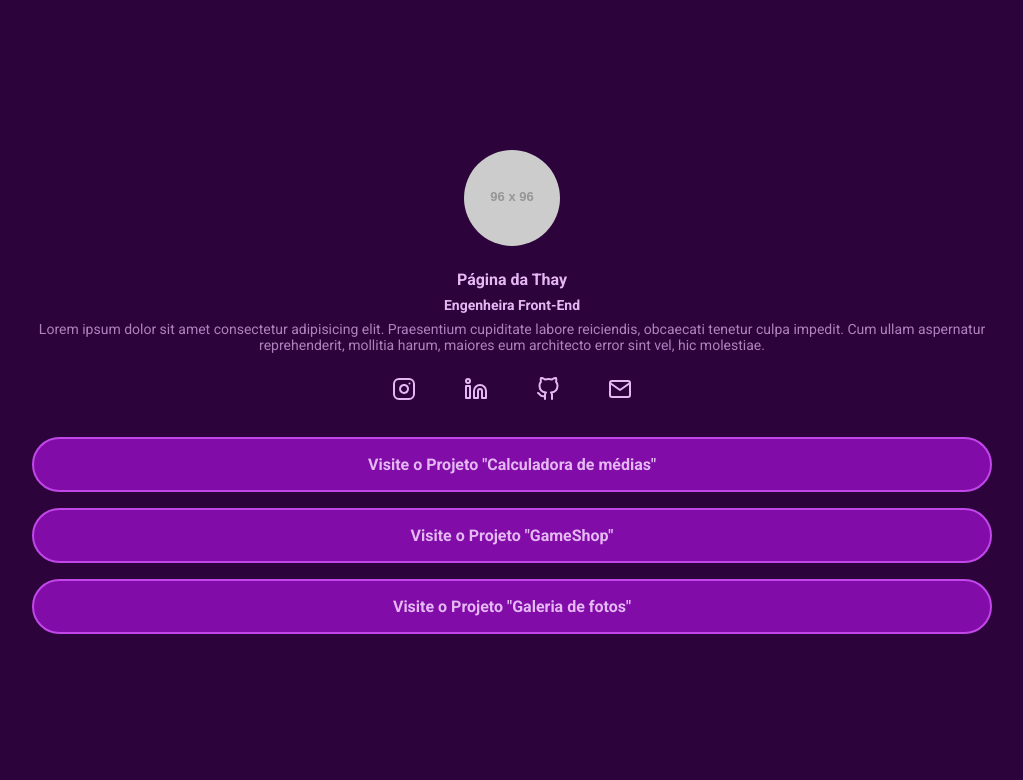
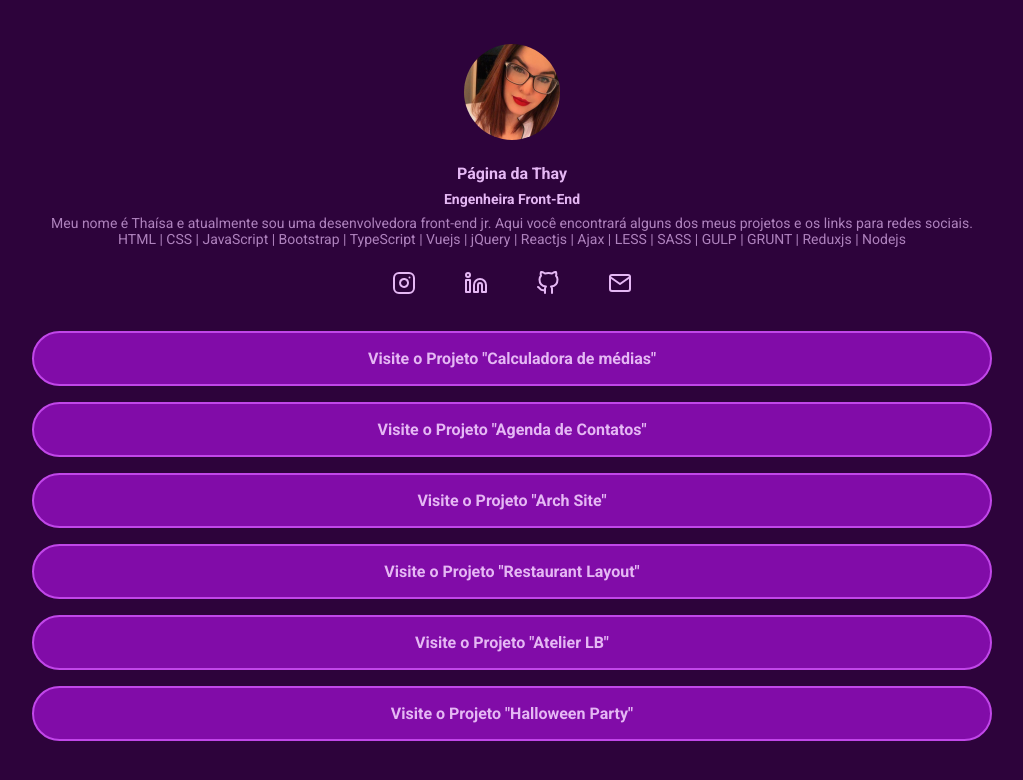
Before and after one commit to Thaygm/Profile, a website: page index.html in a window 1280 px wide. Shown: the whole page, without its empty margins (128-1151 px from the left). Drawn offline with Linux system fonts and the light colour scheme; placeholder pictures from the web are drawn by us.

Commit message:
portifolio

```diff
--- a/index.html
+++ b/index.html
@@ -15,29 +15,28 @@
 <body>
     <div class="container">
         <header>
-            <img class="profile-avatar" src="https://via.placeholder.com/96x96" />
+            <img class="profile-avatar" src="./src/images/Thay.png" />
             <div class="profile-bio">
                 <h1 class="profile-bio-name">Página da Thay</h1>
                 <h2 class="profile-bio-subtitle">Engenheira Front-End</h2>
                 <p class="profile-bio-description">
-                    Lorem ipsum dolor sit amet consectetur adipisicing elit. Praesentium cupiditate labore reiciendis,
-                    obcaecati tenetur culpa impedit. Cum ullam aspernatur reprehenderit, mollitia harum, maiores eum
-                    architecto error sint vel, hic molestiae.
+                    Meu nome é Thaísa e atualmente sou uma desenvolvedora front-end jr. Aqui você encontrará alguns dos meus projetos e os links para redes sociais. <br>
+                    HTML | CSS | JavaScript | Bootstrap | TypeScript | Vuejs | jQuery | Reactjs | Ajax | LESS | SASS | GULP | GRUNT | Reduxjs | Nodejs
                 </p>
             </div>
         </header>
         <nav>
             <ul  class="social-links">
-                <li><a href="">
+                <li><a href="https://www.instagram.com/thaisa.gm/">
                     <img src="./src/images/instagram.svg" alt="Logo do Instagram" />
                 </a></li>
-                <li><a href="">
+                <li><a href="https://www.linkedin.com/in/thaisagmendes/">
                     <img src="./src/images/linkedin.svg" alt="Logo do LinkedIn" />
                 </a></li>
-                <li><a href="">
+                <li><a href="https://github.com/Thaygm?tab=repositories">
                     <img src="./src/images/github.svg" alt="Logo do GitHub" />
                 </a></li>
-                <li><a href="">
+                <li><a href="mailto:thay.gm@live.com">
                     <img src="./src/images/mail.svg" alt="Logo do Email" />
                 </a></li>
             </ul>
@@ -45,20 +44,36 @@
         <nav>
             <ul class="projects-list">
                 <li class="projects-list-item">
-                    <a href="">
+                    <a href="https://github.com/Thaygm/Calculadora_Medias.proj">
                         Visite o Projeto "Calculadora de médias"
                     </a>
                 </li>
                 <li class="projects-list-item">
-                    <a href="">
-                        Visite o Projeto "GameShop"
+                    <a href="https://github.com/Thaygm/Agenda_contatos">
+                        Visite o Projeto "Agenda de Contatos"
                     </a>
                 </li>
                 <li class="projects-list-item">
-                    <a href="">
-                        Visite o Projeto "Galeria de fotos"
+                    <a href="https://github.com/Thaygm/Arch_site">
+                        Visite o Projeto "Arch Site"
                     </a>
                 </li>
+                <li class="projects-list-item">
+                    <a href="https://github.com/Thaygm/restaurante">
+                        Visite o Projeto "Restaurant Layout"
+                    </a>
+                </li>
+                <li class="projects-list-item">
+                    <a href="https://github.com/Thaygm/Atelier3_site">
+                        Visite o Projeto "Atelier LB"
+                    </a>
+                </li>
+                <li class="projects-list-item">
+                    <a href="https://github.com/Thaygm/halloween_cake">
+                        Visite o Projeto "Halloween Party"
+                    </a>
+                </li>
+
             </ul>
         </nav>
     </div>
```
Also changed, not shown: src/images/Thay.png (added).
